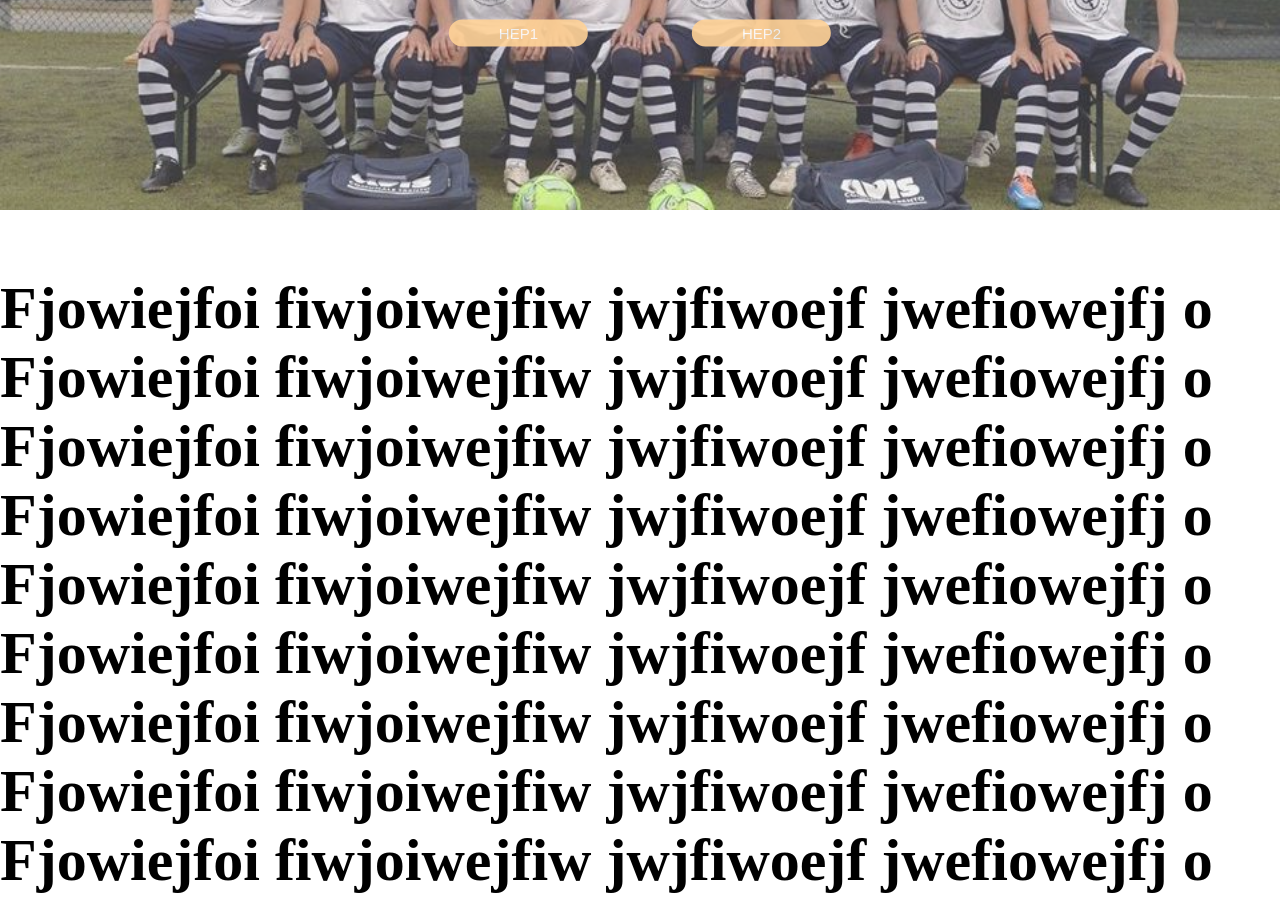
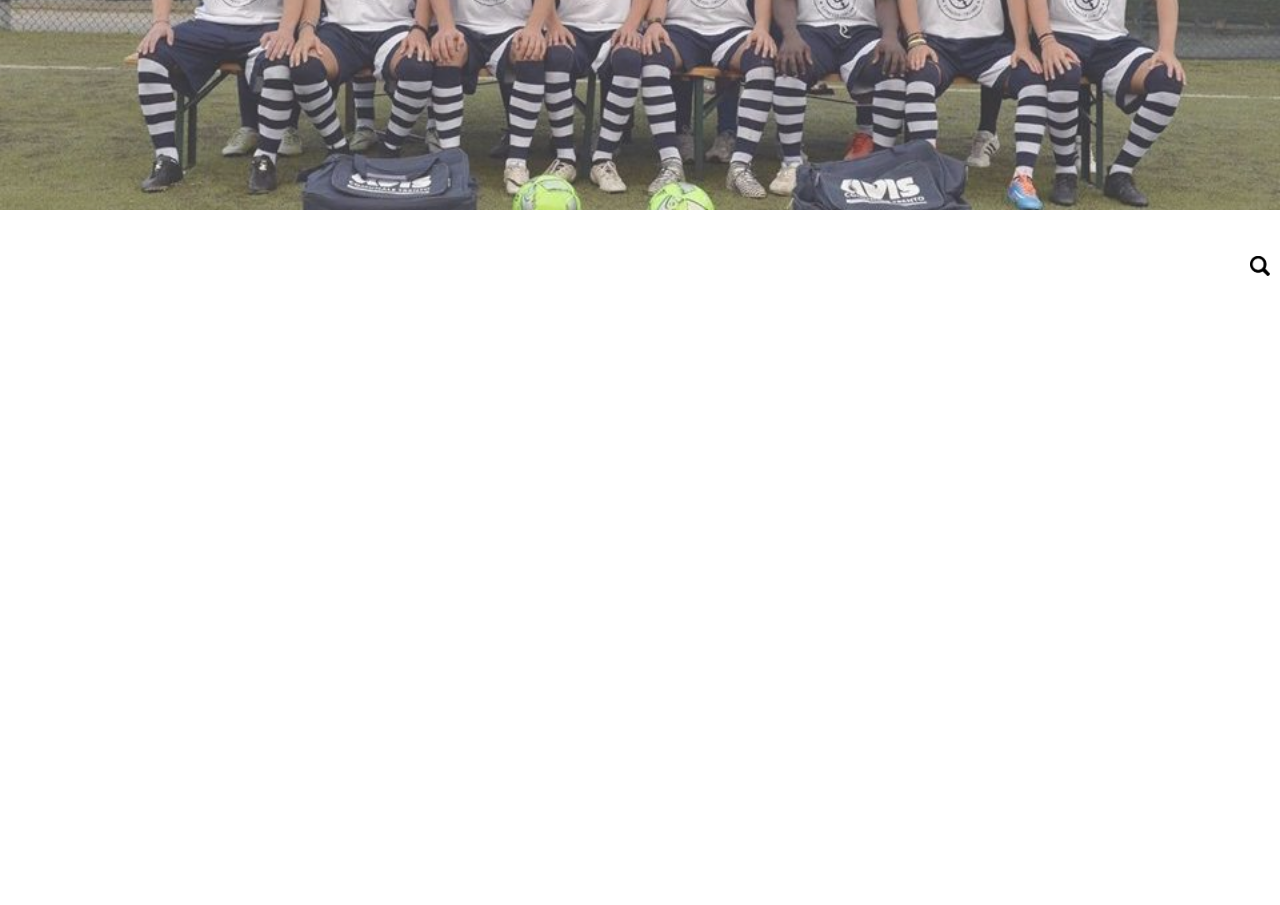
Before and after one commit to assibering/virtuswebsite, a plain HTML site: page index.html in a window 1280 px wide. Shown: the part 514-1419 px from the top of the page. After the commit the page ends 800 px from the top, so only its background shows below. Drawn offline with Linux system fonts and the light colour scheme.

Commit message:
search logo and main javascript upload

```diff
--- a/index.html
+++ b/index.html
@@ -32,23 +32,7 @@
 		</div>
 	</div>
 
-	<h3>Fjowiejfoi fiwjoiwejfiw jwjfiwoejf jwefiowejfj o Fjowiejfoi fiwjoiwejfiw jwjfiwoejf jwefiowejfj o
-Fjowiejfoi fiwjoiwejfiw jwjfiwoejf jwefiowejfj o
-Fjowiejfoi fiwjoiwejfiw jwjfiwoejf jwefiowejfj o
-Fjowiejfoi fiwjoiwejfiw jwjfiwoejf jwefiowejfj o
-Fjowiejfoi fiwjoiwejfiw jwjfiwoejf jwefiowejfj o
-Fjowiejfoi fiwjoiwejfiw jwjfiwoejf jwefiowejfj o
-Fjowiejfoi fiwjoiwejfiw jwjfiwoejf jwefiowejfj o
-Fjowiejfoi fiwjoiwejfiw jwjfiwoejf jwefiowejfj o
-Fjowiejfoi fiwjoiwejfiw jwjfiwoejf jwefiowejfj o
-Fjowiejfoi fiwjoiwejfiw jwjfiwoejf jwefiowejfj o
-Fjowiejfoi fiwjoiwejfiw jwjfiwoejf jwefiowejfj o
-Fjowiejfoi fiwjoiwejfiw jwjfiwoejf jwefiowejfj o
-Fjowiejfoi fiwjoiwejfiw jwjfiwoejf jwefiowejfj o
-Fjowiejfoi fiwjoiwejfiw jwjfiwoejf jwefiowejfj o
-Fjowiejfoi fiwjoiwejfiw jwjfiwoejf jwefiowejfj o
-Fjowiejfoi fiwjoiwejfiw jwjfiwoejf jwefiowejfj o
-</h3>
+	<img src="images/search-logo.png" class="search-bar">
 
 </body>
 </html>
--- a/main.css
+++ b/main.css
@@ -1,6 +1,7 @@
 body {
   margin: 0;
   background-color: white;
+  /* background-color: #FFD297; */
 }
 
 .my-container1 {
@@ -56,7 +57,7 @@ body {
 
 .img-container {
   position: relative;
-  width: 100%;
+  /* border: 2px solid green; */
 }
 
 .my-img {
@@ -68,7 +69,7 @@ body {
 
 .img-container .img-buttons {
   position: absolute;
-  top: 70%;
+  top: 60%;
   left: 50%;
   transform: translate(-50%, -50%);
   -ms-transform: translate(-50%, -50%);
@@ -96,6 +97,19 @@ body {
   outline: 0;
 }
 
-h3 {
-  font-size: 60px;
+.search-bar {
+  position: fixed;
+  bottom: 0;
+  right: 0;
+  width: 20px;
+  margin: 0 10px 10px 0;
+  /* border: 2px solid green; */
+  cursor: pointer;
 }
+
+.search-bar:hover {
+  width: 25px;
+  -webkit-transition: width 400ms ease-in-out;
+  -ms-transition: width 400ms ease-in-out;
+  transition: width 400ms ease-in-out;
+}
```
Also changed, not shown: the-club.html (+1 -17 lines), images/search-logo.png (added), main.js (added).
